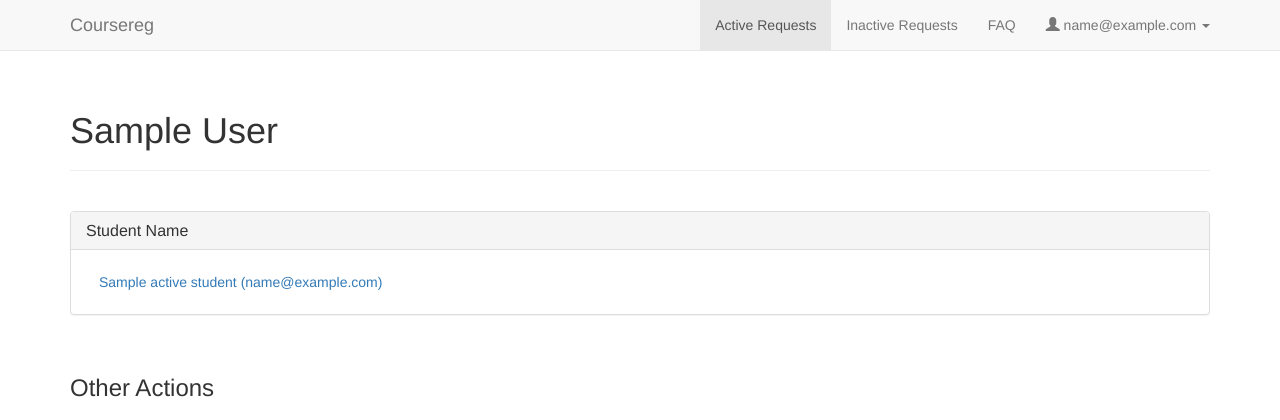
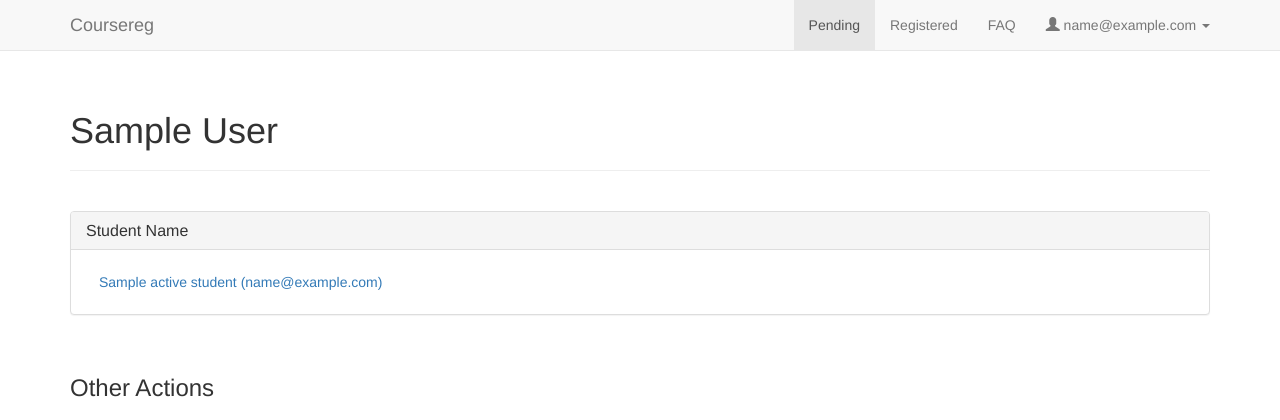
Before and after one commit to s-gv/course-registration-app, a Django app: template coursereg/templates/coursereg/dcc.html in a window 1280 px wide. Shown: the top 420 px of the page. Run offline with Django 3.2, Linux system fonts and the light colour scheme; the template is opened without the code that fills it: most values are stand-ins (such as "Sample title", 1, 10 or a date in 2020); parts of the project's set-up code (start-up, migrations or seed data) failed here and were passed over; some libraries are stand-ins or nearby versions.

Commit message:
Few suggestions implemented..

```diff
--- a/coursereg/templates/coursereg/course.html
+++ b/coursereg/templates/coursereg/course.html
@@ -137,7 +137,7 @@
                 {% endfor %}
             {% endif %}
 
-            <<div class="row top-buffer-1">
+            <div class="row top-buffer-1">
                  <div class="col-md-12">
                      <div class="panel panel-default">
                          <div class="panel-heading">
--- a/coursereg/templates/coursereg/dcc.html
+++ b/coursereg/templates/coursereg/dcc.html
@@ -50,8 +50,8 @@
                 <div id="navbar" class="navbar-collapse collapse">
                     <p class="navbar-text navbar-left"></p>
                     <ul class="nav navbar-nav navbar-right">
-                        <li class="active"><a href="{% url 'coursereg:index'%}">Active Requests</a></li>
-                        <li><a href="{% url 'coursereg:dcc_approved' %}">Inactive Requests</a></li>
+                        <li class="active"><a href="{% url 'coursereg:index'%}">Pending </a></li>
+                        <li><a href="{% url 'coursereg:dcc_approved' %}">Registered</a></li>
                         <li><a href="{% url 'coursereg:dcc_faq' %}">FAQ</a></li>
                         <li class="dropdown">
                             <a href="#" class="dropdown-toggle" data-toggle="dropdown" role="button" aria-haspopup="true" aria-expanded="false">
--- a/coursereg/templates/coursereg/dcc_approved.html
+++ b/coursereg/templates/coursereg/dcc_approved.html
@@ -50,8 +50,8 @@
                 <div id="navbar" class="navbar-collapse collapse">
                     <p class="navbar-text navbar-left"></p>
                     <ul class="nav navbar-nav navbar-right">
-                        <li><a href="{% url 'coursereg:index' %}">Active Requests</a></li>
-                        <li class="active"><a href="{% url 'coursereg:dcc_approved' %}">Inactive Requests</a></li>
+                        <li><a href="{% url 'coursereg:index' %}">Pending</a></li>
+                        <li class="active"><a href="{% url 'coursereg:dcc_approved' %}">Registered</a></li>
                         <li><a href="{% url 'coursereg:dcc_faq' %}">FAQ</a></li>
                         <li class="dropdown">
                             <a href="#" class="dropdown-toggle" data-toggle="dropdown" role="button" aria-haspopup="true" aria-expanded="false">
--- a/coursereg/templates/coursereg/dcc_faq.html
+++ b/coursereg/templates/coursereg/dcc_faq.html
@@ -42,8 +42,8 @@
                 <div id="navbar" class="navbar-collapse collapse">
                     <p class="navbar-text navbar-left"></p>
                     <ul class="nav navbar-nav navbar-right">
-                        <li><a href="{% url 'coursereg:index'%}">Active Requests</a></li>
-                        <li><a href="{% url 'coursereg:dcc_approved' %}">Inactive Requests</a></li>
+                        <li><a href="{% url 'coursereg:index'%}">Pending</a></li>
+                        <li><a href="{% url 'coursereg:dcc_approved' %}">Registered</a></li>
                         <li class="active"><a href="{% url 'coursereg:dcc_faq' %}">FAQ</a></li>
                         <li class="dropdown">
                             <a href="#" class="dropdown-toggle" data-toggle="dropdown" role="button" aria-haspopup="true" aria-expanded="false">
--- a/coursereg/templates/coursereg/dcc_profile.html
+++ b/coursereg/templates/coursereg/dcc_profile.html
@@ -42,8 +42,8 @@
                 <div id="navbar" class="navbar-collapse collapse">
                     <p class="navbar-text navbar-left"></p>
                     <ul class="nav navbar-nav navbar-right">
-                        <li><a href="{% url 'coursereg:index'%}">Active Requests</a></li>
-                        <li><a href="{% url 'coursereg:dcc_approved' %}">Inactive Requests</a></li>
+                        <li><a href="{% url 'coursereg:index'%}">Pending</a></li>
+                        <li><a href="{% url 'coursereg:dcc_approved' %}">Registered</a></li>
                         <li><a href="{% url 'coursereg:dcc_faq' %}">FAQ</a></li>
                         <li class="dropdown">
                             <a href="#" class="dropdown-toggle" data-toggle="dropdown" role="button" aria-haspopup="true" aria-expanded="false">
--- a/coursereg/templates/coursereg/student_details_dcc.html
+++ b/coursereg/templates/coursereg/student_details_dcc.html
@@ -44,8 +44,8 @@
                 <div id="navbar" class="navbar-collapse collapse">
                     <p class="navbar-text navbar-left"></p>
                     <ul class="nav navbar-nav navbar-right">
-                        <li><a href="{% url 'coursereg:index'%}">Active Requests</a></li>
-                        <li><a href="{% url 'coursereg:dcc_approved' %}">Inactive Requests</a></li>
+                        <li><a href="{% url 'coursereg:index'%}">Pending</a></li>
+                        <li><a href="{% url 'coursereg:dcc_approved' %}">Registered</a></li>
                         <li><a href="{% url 'coursereg:dcc_faq' %}">FAQ</a></li>
                         <li class="dropdown">
                             <a href="#" class="dropdown-toggle" data-toggle="dropdown" role="button" aria-haspopup="true" aria-expanded="false">
```
Also changed, not shown: coursereg/templates/coursereg/student.html (+9 -8 lines), coursereg/templates/coursereg/student_details.html (+10 -9 lines), db.sqlite3.
